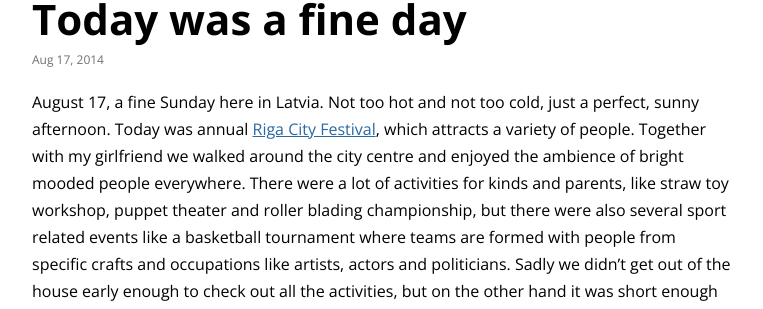
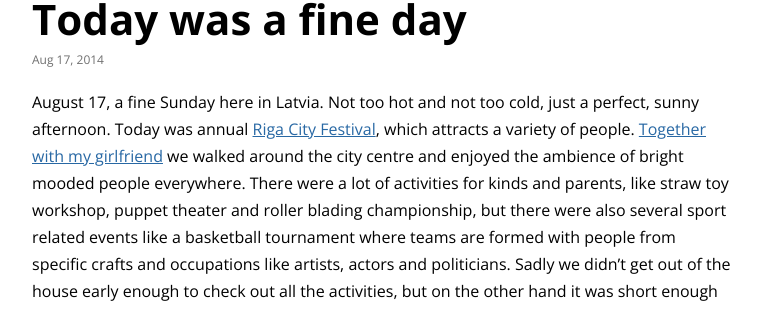
Before and after one commit to lauris/lauris.github.com, a Jekyll site: the page built from _posts/2014-08-17-today-was-a-fine-day.md, in a window 1280 px wide. Shown: the part 168-477 px from the top of the page, without its empty margins (258-1021 px from the left). Built offline with Jekyll 4.4.1, drawn with Linux system fonts in a browser that asks for light colours; comment, search, counter and statistics services are not loaded; some of the changed lines change nothing that is shown; some of the changed text lies outside the part shown.

Commit message:
Add a link to a picture.

```diff
--- a/_posts/2014-08-17-today-was-a-fine-day.md
+++ b/_posts/2014-08-17-today-was-a-fine-day.md
@@ -4,7 +4,7 @@ title: "Today was a fine day"
 category: life
 ---
 
-August 17, a fine Sunday here in Latvia. Not too hot and not too cold, just a perfect, sunny afternoon. Today was annual [Riga City Festival](http://www.rigassvetki.lv/2014/), which attracts a variety of people. Together with my girlfriend we walked around the city centre and enjoyed the ambience of bright mooded people everywhere. There were a lot of activities for kinds and parents, like straw toy workshop, puppet theater and roller blading championship, but there were also several sport related events like a basketball tournament where teams are formed with people from specific crafts and occupations like artists, actors and politicians. Sadly we didn't get out of the house early enough to check out all the activities, but on the other hand it was short enough so I didn't get bored, which is probably good.
+August 17, a fine Sunday here in Latvia. Not too hot and not too cold, just a perfect, sunny afternoon. Today was annual [Riga City Festival](http://www.rigassvetki.lv/2014/), which attracts a variety of people. [Together with my girlfriend](http://instagram.com/p/rzSWyAmdPi/embed/) we walked around the city centre and enjoyed the ambience of bright mooded people everywhere. There were a lot of activities for kinds and parents, like straw toy workshop, puppet theater and roller blading championship, but there were also several sport related events like a basketball tournament where teams are formed with people from specific crafts and occupations like artists, actors and politicians. Sadly we didn't get out of the house early enough to check out all the activities, but on the other hand it was short enough so I didn't get bored, which is probably good.
 
 Later in the evening I went for small fishing trip outside of the city with few friends. We didn't catch much this time, but it was meant to be a recreational event just for fun. Lakes and rivers have always relaxed me and I can't pass on it. To properly finish the day, we grabbed some junk food from McDonalds and ate it with a great smile. It is really a liberal food, because who can turn it down?
 
```
